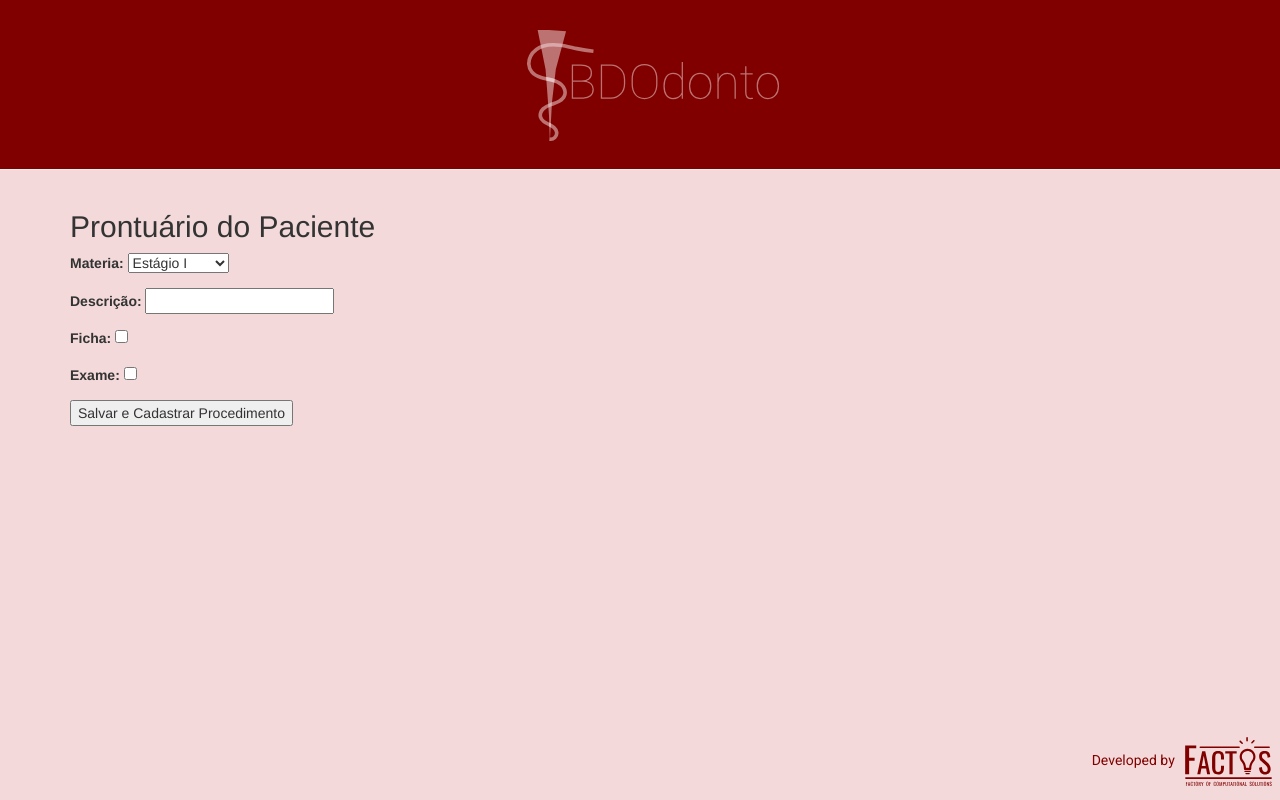
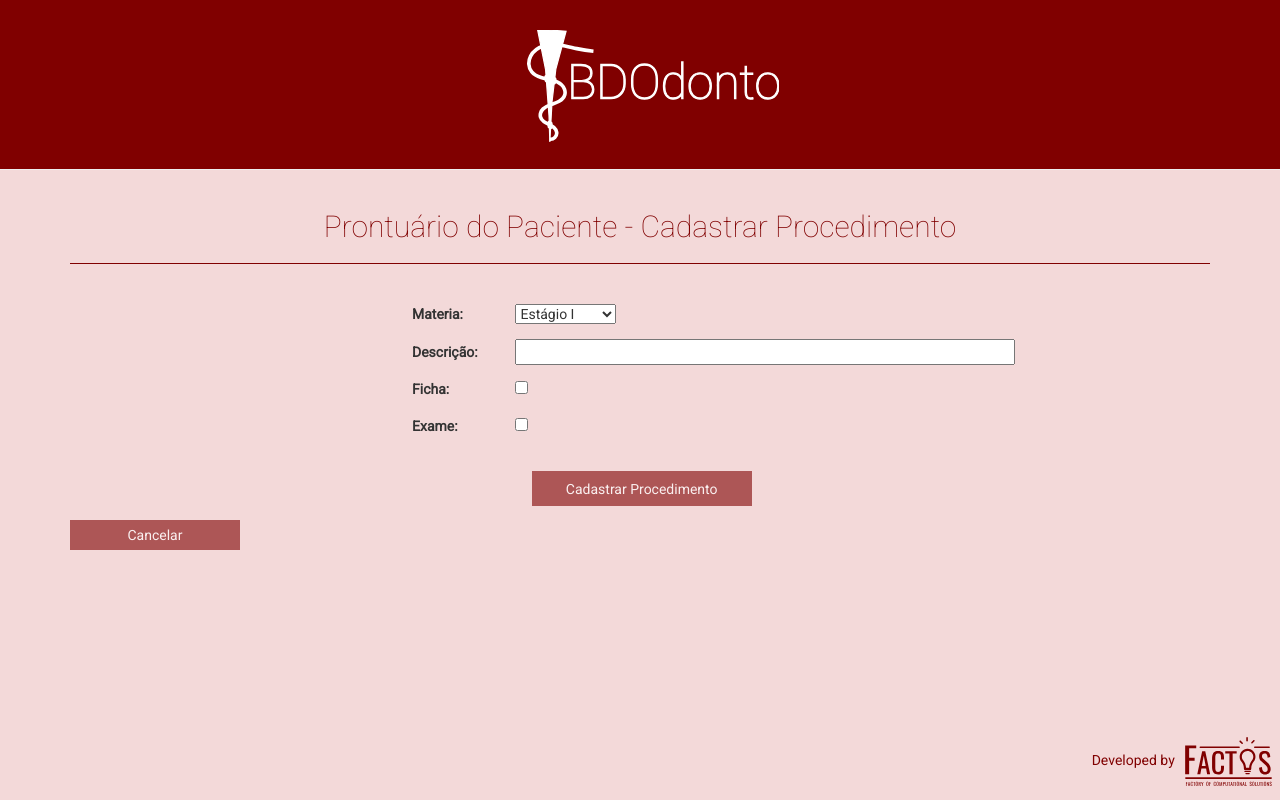
Before and after one commit to FACTOSolution/bdOdonto, a Django app: page /cadastrar_procedimento/ in a window 1280 px wide. Run offline with Django 3.2, Linux system fonts and the light colour scheme; parts of the project's set-up code (start-up, migrations or seed data) failed here and were passed over; some libraries are stand-ins or nearby versions.

Commit message:
Adicionado design em novas telas

```diff
--- /dev/null
+++ b/bdOdonto/sistema_fichas/static/css/cadastrar_procedimento.css
@@ -0,0 +1,28 @@
+form {
+	margin-top:4rem;
+	margin-left:30%;
+}
+
+form label {
+	width: 10rem;
+}
+
+form input[type="text"] {
+	width: 50rem;
+}
+
+.button {
+	margin-top:2rem;
+	height: 3.5rem;
+	opacity: .6;
+	width: 22rem;
+	font-size: 1.4rem;
+	background-color: #800000;
+	color:white;
+	border: none;
+	margin-left: 15%
+}
+
+.button:hover {
+	opacity: 1;
+}
--- /dev/null
+++ b/bdOdonto/sistema_fichas/static/css/listar_procedimentos.css
@@ -0,0 +1,53 @@
+@import url(https://fonts.googleapis.com/css?family=Roboto:400,100);
+
+body {
+	font-family: 'Roboto', Arial, Helvetica, sans-serif;
+}
+
+#div_atendimento {
+	min-height:350px;
+}
+
+h2 {
+	color: #800000;
+	font-weight: 100;
+	text-align: center;
+	border-bottom-style: solid;
+	border-bottom-width: 1px;
+	border-color: #800000;
+	padding-bottom: 20px;
+}
+
+.table {
+	width:50%;
+	height:40%;
+	background-color: white;
+	margin:auto;
+
+}
+
+.but {
+	margin-top:2rem;
+	display:flex;
+	justify-content: center;
+	align-items: center;
+}
+
+button {
+	height: 3.2rem;
+	opacity: .6;
+	width: 17rem;
+	font-size: 1.4rem;
+	background-color: #800000;
+	color:white;
+	border: none;
+}
+
+button:hover {
+	opacity: 1;
+}
+
+.back {
+	height: 3rem;
+	margin-right: 2rem;
+}
--- a/bdOdonto/sistema_fichas/templates/sistema_fichas/base.html
+++ b/bdOdonto/sistema_fichas/templates/sistema_fichas/base.html
@@ -26,7 +26,7 @@
     <body>
         <div class="page-header">
             <div id="header_name">
-                <a id="logo_white" href="{% url 'sistema_fichas:listar_turmas' %}"><img style="width: 18em" src="../../static/images/logo_claro.svg"></a>
+                <a id="logo_white" href="{% url 'sistema_fichas:index' %}"><img style="width: 18em" src="../../static/images/logo_white.svg"></a>
             </div style="min-height:100%;">
 		    {% if user.is_authenticated %}
                 <!--<div id="logout" class="glyphicon glyphicon-off">-->
--- a/bdOdonto/sistema_fichas/templates/sistema_fichas/cadastrar_procedimento.html
+++ b/bdOdonto/sistema_fichas/templates/sistema_fichas/cadastrar_procedimento.html
@@ -2,15 +2,17 @@
 {% block content %}
 <head>
     <meta charset="UTF-8">
-    <link rel="stylesheet" href="/static/css/atendimento.css">
+    <link rel="stylesheet" href="/static/css/listar_procedimentos.css">
+    <link rel="stylesheet" href="/static/css/cadastrar_procedimento.css">
 </head>
 <div id="div_atendimento">
-    <h2>Prontuário do Paciente</h2>
+    <h2>Prontuário do Paciente - Cadastrar Procedimento</h2>
 		<form id="form_procedimento" method="post" action="{% url 'sistema_fichas:cadastrar_procedimento' %}">
 		{% csrf_token %}
 		{{ form.as_p }}
-		<input class="button" type="submit" name="submit" value="Salvar e Cadastrar Procedimento"/>
+		<input class="button" type="submit" name="submit" value="Cadastrar Procedimento"/>
 		<input class="button" type="hidden" name="next" value="{% url 'sistema_fichas:logout' %}"/>
 	</form>
+		<a href="{% url 'sistema_fichas:listar_procedimentos' %}"><button class="back">Cancelar</button></a>
 </div>
 {% endblock %}
```
Also changed, not shown: bdOdonto/sistema_fichas/static/css/menu_paciente.css (added, +75 -0 lines), bdOdonto/sistema_fichas/templates/sistema_fichas/base2.html (added, +20 -0 lines), bdOdonto/sistema_fichas/templates/sistema_fichas/index.html (+3 -19 lines), bdOdonto/sistema_fichas/templates/sistema_fichas/listar_procedimentos.html (+8 -3 lines), bdOdonto/sistema_fichas/templates/sistema_fichas/menu_paciente.html (+19 -11 lines), bdOdonto/sistema_fichas/templates/sistema_fichas/paciente_nao_encontrado.html (+4 -16 lines).
